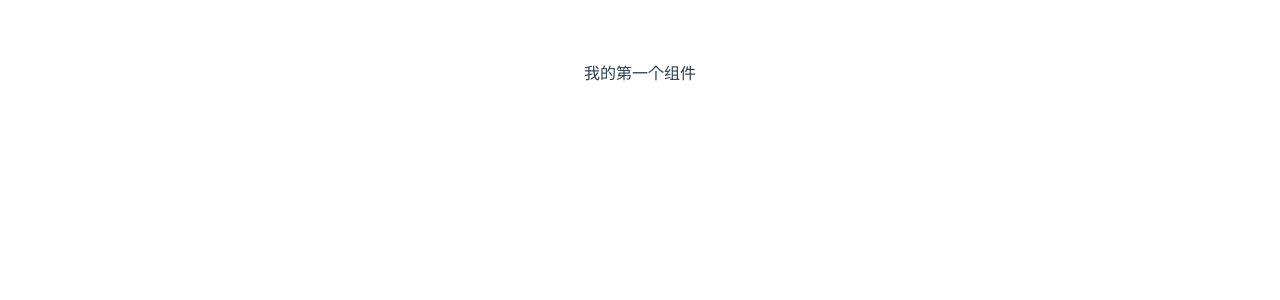
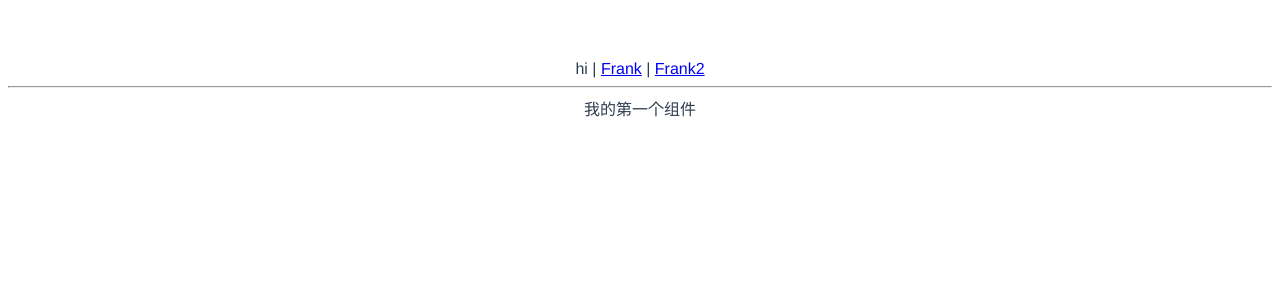
Before and after one commit to Waymilk/MilkwayUI, a Vue app: page / in a window 1280 px wide. Shown: the top 300 px of the page. Built offline with nearby package versions, Linux system fonts and the light colour scheme.

Commit message:
初始化路由

```diff
--- a/index.html
+++ b/index.html
@@ -8,6 +8,6 @@
 </head>
 <body>
   <div id="app"></div>
-  <script type="module" src="/src/main.js"></script>
+  <script type="module" src="/src/main.ts"></script>
 </body>
 </html>
--- a/src/App.vue
+++ b/src/App.vue
@@ -1,14 +1,12 @@
 <template>
-  <Frank />
+  <div>hi | <router-link to="/">Frank</router-link>  | <router-link to="/xxx">Frank2</router-link></div>
+  <hr>
+  <router-view/>
 </template>
 
 <script>
-import Frank from './components/Frank.vue'
 
 export default {
   name: 'App',
-  components: {
-    Frank
-  }
 }
 </script>
--- /dev/null
+++ b/src/components/Frank2.vue
@@ -0,0 +1,5 @@
+<template>
+  <div>
+    Frank2
+  </div>
+</template>
--- a/src/main.js
+++ /dev/null
@@ -1,5 +0,0 @@
-import { createApp } from 'vue'
-import App from './App.vue'
-import './index.css'
-
-createApp(App).mount('#app')
--- /dev/null
+++ b/src/main.ts
@@ -0,0 +1,18 @@
+import { createApp } from 'vue'
+import App from './App.vue'
+import './index.css'
+import {createWebHashHistory,createRouter} from 'vue-router'
+import Frank from './components/Frank.vue'
+import Frank2 from './components/Frank2.vue'
+const history  = createWebHashHistory()
+const router  = createRouter({
+  history,
+  routes:[
+    {path:'/',component:Frank},
+    {path:'/xxx',component:Frank2}
+  ]
+})
+
+const app = createApp(App)
+app.use(router)
+app.mount('#app')
--- /dev/null
+++ b/src/shims-vue.d.ts
@@ -0,0 +1,5 @@
+declare module '*.vue' {
+  import { ComponentOptions } from 'vue'
+  const componentOptions: ComponentOptions
+  export default ComponentOptions
+}
```
